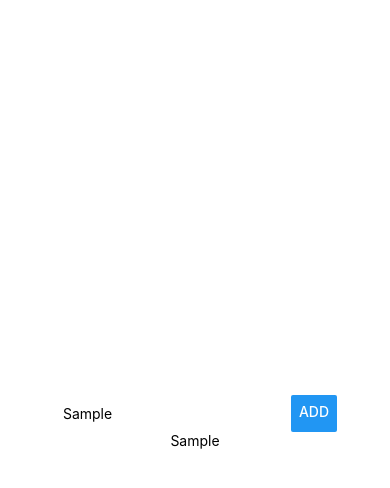
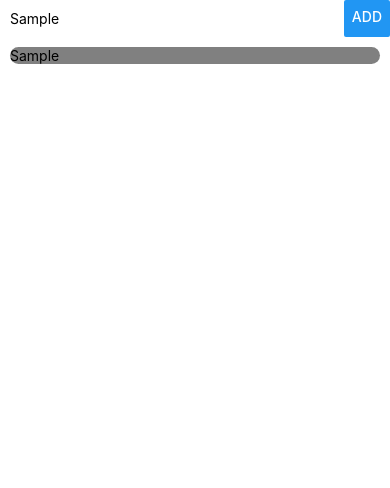
Before and after one commit to duck9-papa/native_prac, a React Native app: screen / in a window 390 px wide. Both pictures are taken after typing "Sample" into the empty fields and a click on the button "ADD". Shown: the top 488 px of the page. Built offline with nearby package versions, Linux system fonts and the light colour scheme.

Commit message:
navigate

```diff
--- a/App.tsx
+++ b/App.tsx
@@ -2,54 +2,17 @@ import { StatusBar } from 'expo-status-bar';
 import React from 'react';
 import { useState } from 'react';
 import { Button, StyleSheet, Text, TextInput, View } from 'react-native';
+import { styles } from './StyleSheet';
+import axios from 'axios';
+import { NavigationContainer } from '@react-navigation/native';
+import TestApp from './page/TestApp';
+import { createNativeStackNavigator } from '@react-navigation/native-stack';
 
 export default function App() {
-  const [text, setText] = useState<string>('');
-  const [arr, setArr] = useState<string[]>([]);
-
-  const TextHandler = (enteredText: string): void => {
-    setText(enteredText);
-  };
-
-  const AddText = (): void => {
-    setArr([...arr, text]);
-  };
+  const stack = createNativeStackNavigator();
   return (
-    <View style={styles.container}>
-      <View style={styles.view}>
-        <TextInput
-          value={text}
-          style={styles.textinput}
-          placeholder="place holder"
-          onChangeText={TextHandler}
-        ></TextInput>
-        <Button title="add" onPress={AddText} />
-      </View>
-      <View style={styles.row}>
-        {arr ? arr.map((item) => <Text>{item}</Text>) : null}
-      </View>
-    </View>
+    <NavigationContainer>
+      <TestApp />
+    </NavigationContainer>
   );
 }
-
-const styles = StyleSheet.create({
-  container: {
-    flex: 1,
-    backgroundColor: '#fff',
-    alignItems: 'center',
-    justifyContent: 'center',
-  },
-  textinput: {
-    borderBottomColor: 'grey',
-    // paddingLeft: '10px',
-    padding: '10px',
-  },
-  view: {
-    display: 'flex',
-    flexDirection: 'row',
-    justifyContent: 'space-between',
-  },
-  row: {
-    flexDirection: 'row',
-  },
-});
--- /dev/null
+++ b/StyleSheet.jsx
@@ -0,0 +1,28 @@
+import { StyleSheet } from "react-native";
+
+export const styles = StyleSheet.create({
+    container: {
+      flex: 1,
+      backgroundColor: '#fff',
+      alignItems: 'center',
+      justifyContent: 'center',
+    },
+    textinput: {
+      borderBottomColor: 'grey',
+      // paddingLeft: '10px',
+      padding: '10px',
+    },
+    view: {
+      display: 'flex',
+      flexDirection: 'row',
+      justifyContent: 'space-between',
+    },
+    row: {
+      flexDirection: 'row',
+    },
+    item:{
+        backgroundColor:'gray',
+        borderRadius:'10px',
+        margin:'10px'
+    }
+  });
--- a/package.json
+++ b/package.json
@@ -9,6 +9,9 @@
     "web": "expo start --web"
   },
   "dependencies": {
+    "@react-navigation/native": "^6.0.13",
+    "@react-navigation/native-stack": "^6.9.1",
+    "axios": "^1.1.3",
     "expo": "~47.0.6",
     "expo-status-bar": "~1.4.2",
     "react": "18.1.0",
--- /dev/null
+++ b/page/TestApp.tsx
@@ -0,0 +1,36 @@
+import React from 'react';
+import { useState } from 'react';
+import { Button, Text, TextInput, View } from 'react-native';
+import { styles } from '../StyleSheet';
+import axios from 'axios';
+
+export default function TestApp() {
+  const [text, setText] = useState<string>('');
+  const [arr, setArr] = useState<string[]>([]);
+
+  const TextHandler = (enteredText: string): void => {
+    setText(enteredText);
+  };
+
+  const AddText = (): void => {
+    setArr([...arr, text]);
+  };
+  return (
+    <View>
+      <View style={styles.view}>
+        <TextInput
+          value={text}
+          style={styles.textinput}
+          placeholder="place holder"
+          onChangeText={TextHandler}
+        ></TextInput>
+        <Button title="add" onPress={AddText} />
+      </View>
+      <View>
+        {arr
+          ? arr.map((item) => <Text style={styles.item}>{item}</Text>)
+          : null}
+      </View>
+    </View>
+  );
+}
```
Also changed, not shown: page/TestDetail.tsx (added), 1 other file (tests, documents, lock files or other folders).
